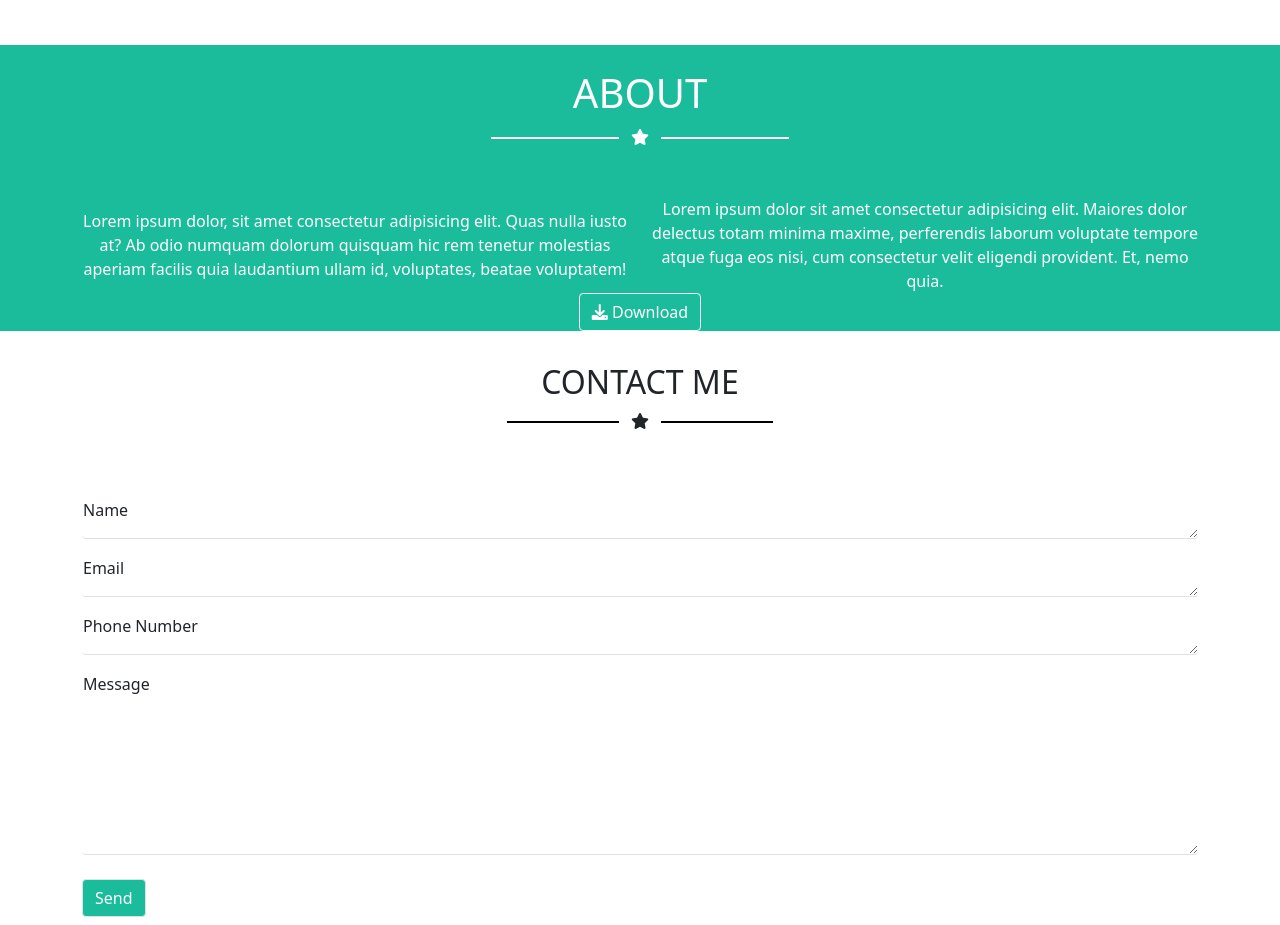
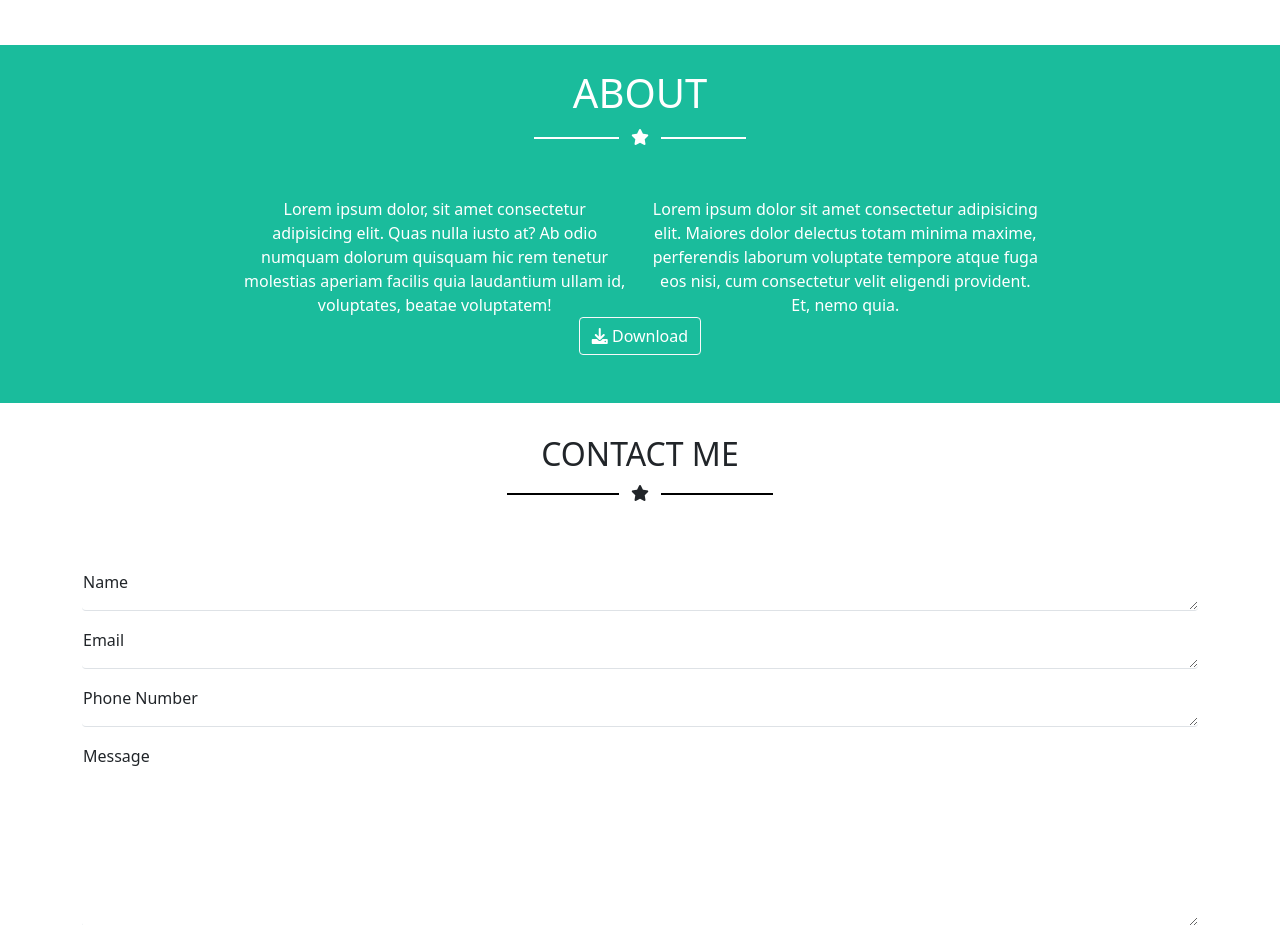
Before and after one commit to scollo26/html-css-bootstrap-freelancer, a plain HTML site: page index.html in a window 1280 px wide. Shown: the part 1050-1975 px from the top of the page. Drawn offline with nearby package versions, Linux system fonts and the light colour scheme.

Commit message:
about-col-8

```diff
--- a/index.html
+++ b/index.html
@@ -130,7 +130,9 @@
 
     <div class=" green text-center">
         <h4 class="white mb-2 pt-4 fs-1">ABOUT </h4>
-        <div class="col-12 mb-5 white">
+        <div class="row justify-content-center">
+            <div class="col-8 ">
+                <div class="col-12 mb-5 white text-center">
                     <div class="hr list-inline-item mb-1 bg-white"></div>
                     <i class="fas fa-star"></i>
                     <div class="hr-2 list-inline-item mb-1 bg-white "></div>
@@ -143,11 +145,14 @@
                         <div class="col-12">
                             Lorem ipsum dolor sit amet consectetur adipisicing elit. Maiores dolor delectus totam minima maxime, perferendis laborum voluptate tempore atque fuga eos nisi, cum consectetur velit eligendi provident. Et, nemo quia.
                         </div>
-                <div class="text-center ">
+                        <div class="text-center mb-5">
                             <button type="button" class="btn btn-light green white"><i class="fas fa-download"></i> Download</button>
                         </div>
                     </div>
                 </div>
+            </div>
+        </div>
+
     </div>
 
     <!-- contact-me -->
```
Lines whose indentation alone changed are shown as unchanged.
